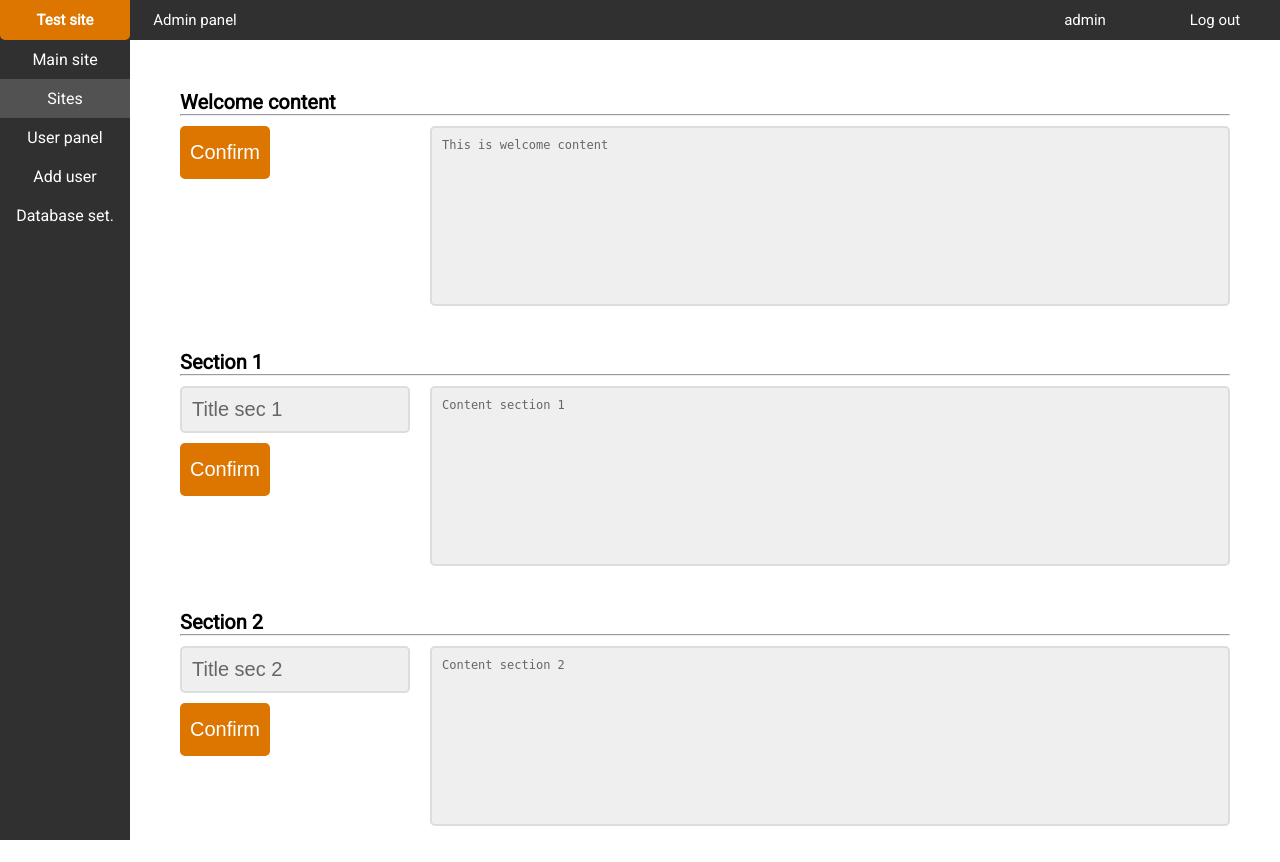
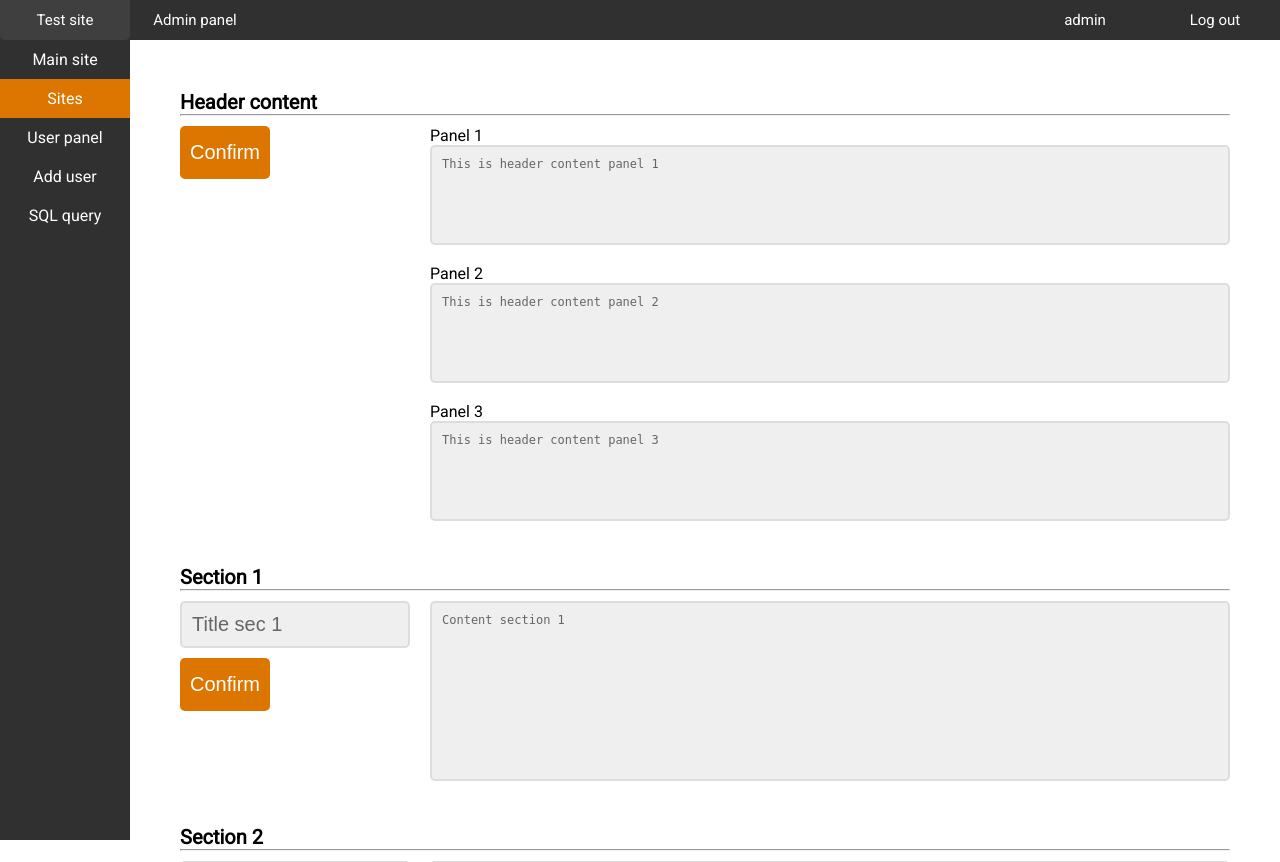
Before and after one commit to CasinoRoyaleKrupier/simple-cms, a PHP site: page /administrator/site_panel.php in a window 1280 px wide. Shown: the top 862 px of the page. Run offline with PHP 8.4, Linux system fonts and the light colour scheme; a user stored in the database is signed in; data comes from the database, SQL or seed files in the repository; data that the repository does not hold is empty.

Commit message:
change name weclome content to header content and add 3 panels

```diff
--- a/administrator/add_user_panel.php
+++ b/administrator/add_user_panel.php
@@ -54,11 +54,11 @@
         <div class="nav_bar_button">
             <a href="user_panel.php">User panel</a>
         </div>
-        <div class="nav_bar_button" style="background-color: #525252;">
+        <div class="nav_bar_button" style="background-color: #dd7600;">
             <a href="add_user_panel.php">Add user</a>
         </div>
         <div class="nav_bar_button">
-            <a href="#">Database set.</a>
+            <a href="#">SQL query</a>
         </div>
     </div>
 
--- a/administrator/admin_panel.php
+++ b/administrator/admin_panel.php
@@ -45,7 +45,7 @@
     </div>
 
     <div id="nav_panel">
-    <div class="nav_bar_button" style="background-color: #525252;">
+    <div class="nav_bar_button" style="background-color: #dd7600;">
             <a href="admin_panel.php">Main site</a>
         </div>
         <div class="nav_bar_button">
@@ -58,7 +58,7 @@
             <a href="add_user_panel.php">Add user</a>
         </div>
         <div class="nav_bar_button">
-            <a href="#">Database set.</a>
+            <a href="#">SQL query</a>
         </div>
     </div>
 
--- a/administrator/admin_styles/nav_bar.css
+++ b/administrator/admin_styles/nav_bar.css
@@ -21,14 +21,11 @@
     padding: 10px 0;
     text-decoration: none;
     color: #ffffff;
-    border-top-right-radius: 5px;
-    border-bottom-right-radius: 5px;
     display: block;
 }
 
 #nav_panel a:hover
 {
     color: #ffffff;
-    background-color: #dd7600;
-    font-weight: bold;
+    background-color: #52525270;
 }
--- a/administrator/admin_styles/top_bar.css
+++ b/administrator/admin_styles/top_bar.css
@@ -27,8 +27,7 @@
 #top_bar a:hover
 {
     color: #ffffff;
-    background-color: #dd7600;
-    font-weight: bold;
+    background-color: #52525270;
 }
 
 .top_bar_button
--- /dev/null
+++ b/administrator/get_header_content.php
@@ -0,0 +1,33 @@
+<?php
+    require_once "connect.php";
+
+    $connection = @new mysqli($host, $db_user, $db_password, $db_name);
+
+    if ($connection->connect_errno != 0)
+    {
+        echo "Error: " . $connection->connect_errno;
+    }
+    else
+    {
+        if ($result = $connection->query("SELECT * FROM header_content WHERE id = 1"))
+        {
+            $row = $result->fetch_assoc();
+            $header_content_1 = $row['content'];
+        }
+
+        if ($result = $connection->query("SELECT * FROM header_content WHERE id = 2"))
+        {
+            $row = $result->fetch_assoc();
+            $header_content_2 = $row['content'];
+        }
+
+        if ($result = $connection->query("SELECT * FROM header_content WHERE id = 3"))
+        {
+            $row = $result->fetch_assoc();
+            $header_content_3 = $row['content'];
+        }
+
+        $result->close();
+        $connection->close();
+    }
+?>
--- a/administrator/get_welcome_content.php
+++ /dev/null
@@ -1,21 +0,0 @@
-<?php
-    require_once "connect.php";
-
-    $connection = @new mysqli($host, $db_user, $db_password, $db_name);
-
-    if ($connection->connect_errno != 0)
-    {
-        echo "Error: " . $connection->connect_errno;
-    }
-    else
-    {
-        if ($result = $connection->query("SELECT * FROM welcome_content WHERE id = 1"))
-        {
-            $row = $result->fetch_assoc();
-            $welcome_content = $row['content'];
-        }
-
-        $result->close();
-        $connection->close();
-    }
-?>
--- a/administrator/post_welcome_content.php
+++ b/administrator/post_welcome_content.php
@@ -19,7 +19,7 @@
         $title = $_POST['title'];
         $content = $_POST['content'];
 
-        $sql = "UPDATE `welcome_content` SET content = '$content' WHERE id = 1;";
+        $sql = "UPDATE `header_content` SET content = '$content' WHERE id = 1;";
 
         if ( $connection->query($sql) != true )
         {
--- a/administrator/site_panel.php
+++ b/administrator/site_panel.php
@@ -48,7 +48,7 @@
     <div class="nav_bar_button">
             <a href="admin_panel.php">Main site</a>
         </div>
-        <div class="nav_bar_button" style="background-color: #525252;">
+        <div class="nav_bar_button" style="background-color: #dd7600;">
             <a href="site_panel.php">Sites</a>
         </div>
         <div class="nav_bar_button">
@@ -58,19 +58,24 @@
             <a href="add_user_panel.php">Add user</a>
         </div>
         <div class="nav_bar_button">
-            <a href="#">Database set.</a>
+            <a href="#">SQL query</a>
         </div>
     </div>
 
     <div id="container">
         <div id="content">
-            <form action="post_welcome_content.php" method="post">
-                <div class="section_name">Welcome content<hr></div>
+            <form action="post_header_content.php" method="post">
+                <div class="section_name">Header content<hr></div>
                 <div class="section_left">
                     <input type="submit" value="Confirm">
                 </div>
                 <div class="section_right">
-                    <textarea name="content" id=""><?php require_once "get_welcome_content.php"; echo $welcome_content; ?></textarea>
+                    Panel 1
+                    <textarea style="height: 100px; margin-bottom: 15px" name="content" id=""><?php require_once "get_header_content.php"; echo $header_content_1; ?></textarea>
+                    Panel 2
+                    <textarea style="height: 100px; margin-bottom: 15px" name="content" id=""><?php require_once "get_header_content.php"; echo $header_content_2; ?></textarea>
+                    Panel 3
+                    <textarea style="height: 100px;" name="content" id=""><?php require_once "get_header_content.php"; echo $header_content_3; ?></textarea>
                 </div>
             </form>
             <form action="post_section_01_content.php" method="post">
--- a/administrator/user_panel.php
+++ b/administrator/user_panel.php
@@ -51,14 +51,14 @@
         <div class="nav_bar_button">
             <a href="site_panel.php">Sites</a>
         </div>
-        <div class="nav_bar_button" style="background-color: #525252;">
+        <div class="nav_bar_button" style="background-color: #dd7600;">
             <a href="user_panel.php">User panel</a>
         </div>
         <div class="nav_bar_button">
             <a href="add_user_panel.php">Add user</a>
         </div>
         <div class="nav_bar_button">
-            <a href="#">Database set.</a>
+            <a href="#">SQL query</a>
         </div>
     </div>
 
```
Also changed, not shown: database.sql (+5 -2 lines), index.php (+6 -6 lines).
